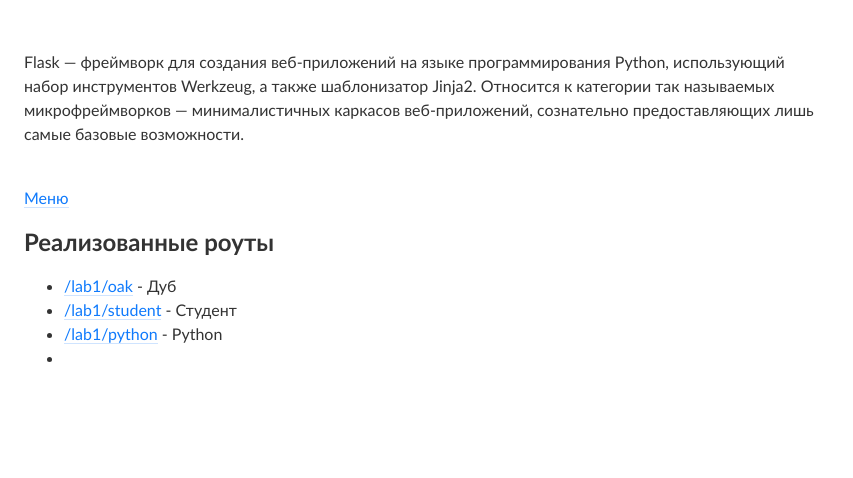
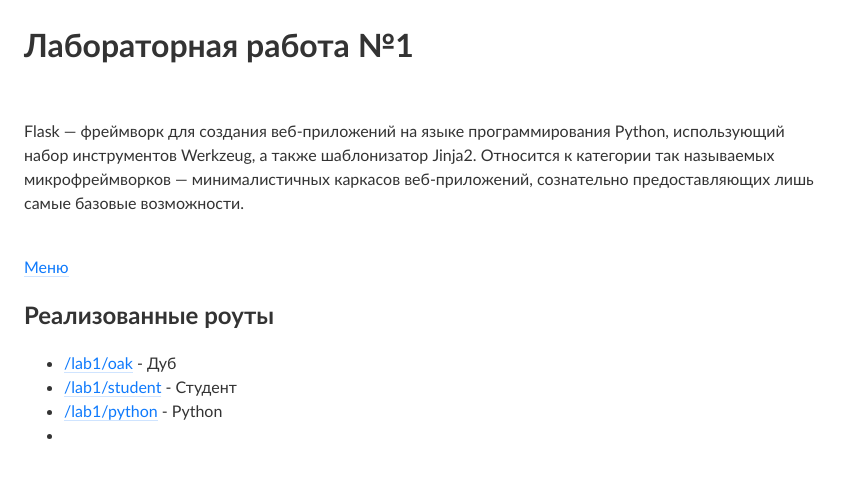
Before and after one commit to mgskym/web-programming-nstu-2, a Flask app: page /lab1 in a window 1280 px wide. Shown: the part 72-550 px from the top of the page, without its empty margins (0-853 px from the left). Run offline with Flask 3, Linux system fonts and the light colour scheme.

Commit message:
стили + заголовки

```diff
--- a/app.py
+++ b/app.py
@@ -40,6 +40,7 @@
         НГТУ, ФБ, Лабораторная работа 1
     </header>
     <main>
+        <h1>Лабораторная работа №1</h1>
         <p>Flask — фреймворк для создания веб-приложений на языке программирования Python, использующий набор инструментов Werkzeug, а также шаблонизатор Jinja2. Относится к категории так называемых микрофреймворков — минималистичных каркасов веб-приложений, сознательно предоставляющих лишь самые базовые возможности.</p>
         <br>
         <a href="http://127.0.0.1:5000/menu">Меню</a>
--- a/static/lab1.css
+++ b/static/lab1.css
@@ -10,6 +10,16 @@
 p {
     max-width: 800px;
     margin-top: 50px;
+}
+
+h1 {
+    font-size: 32px;
+    line-height: 48px;
+}
+
+h2 {
+    font-size: 24px;
+    line-height: 32px;
 }
 
 header {
```
